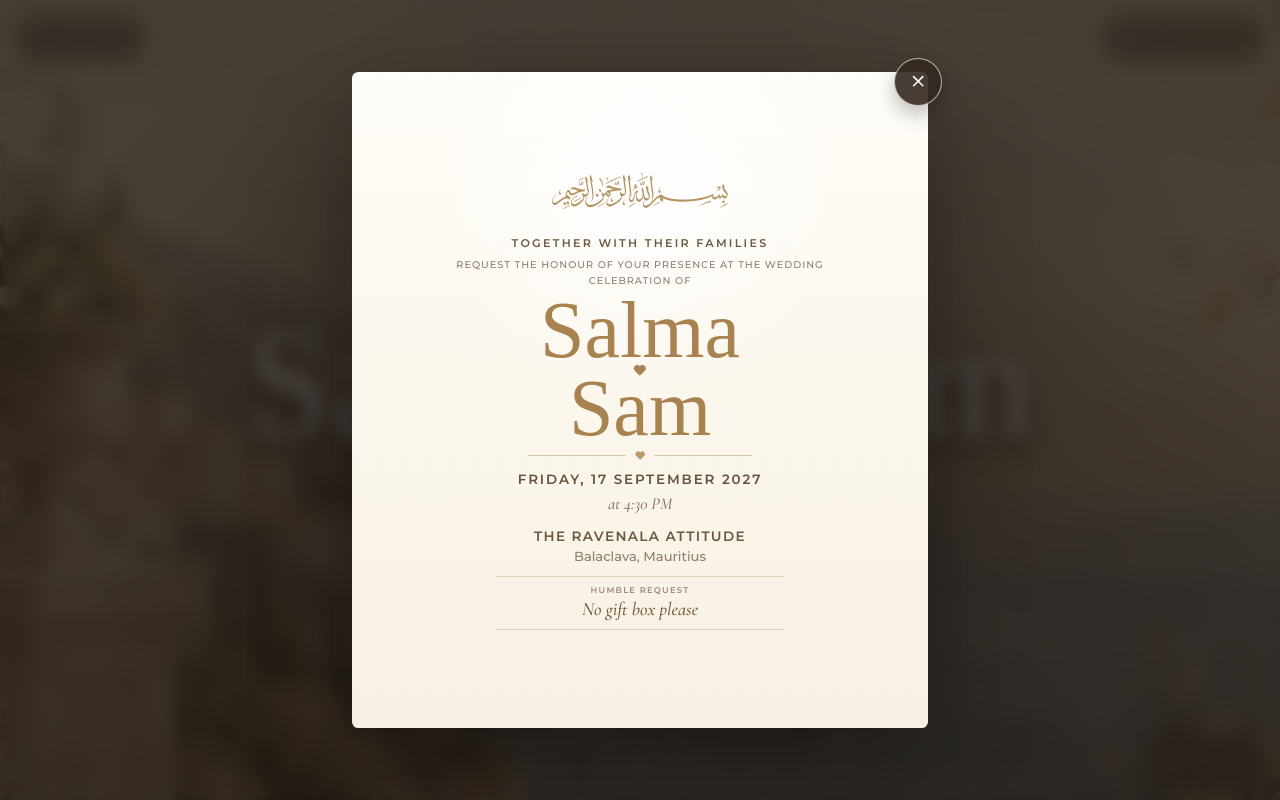
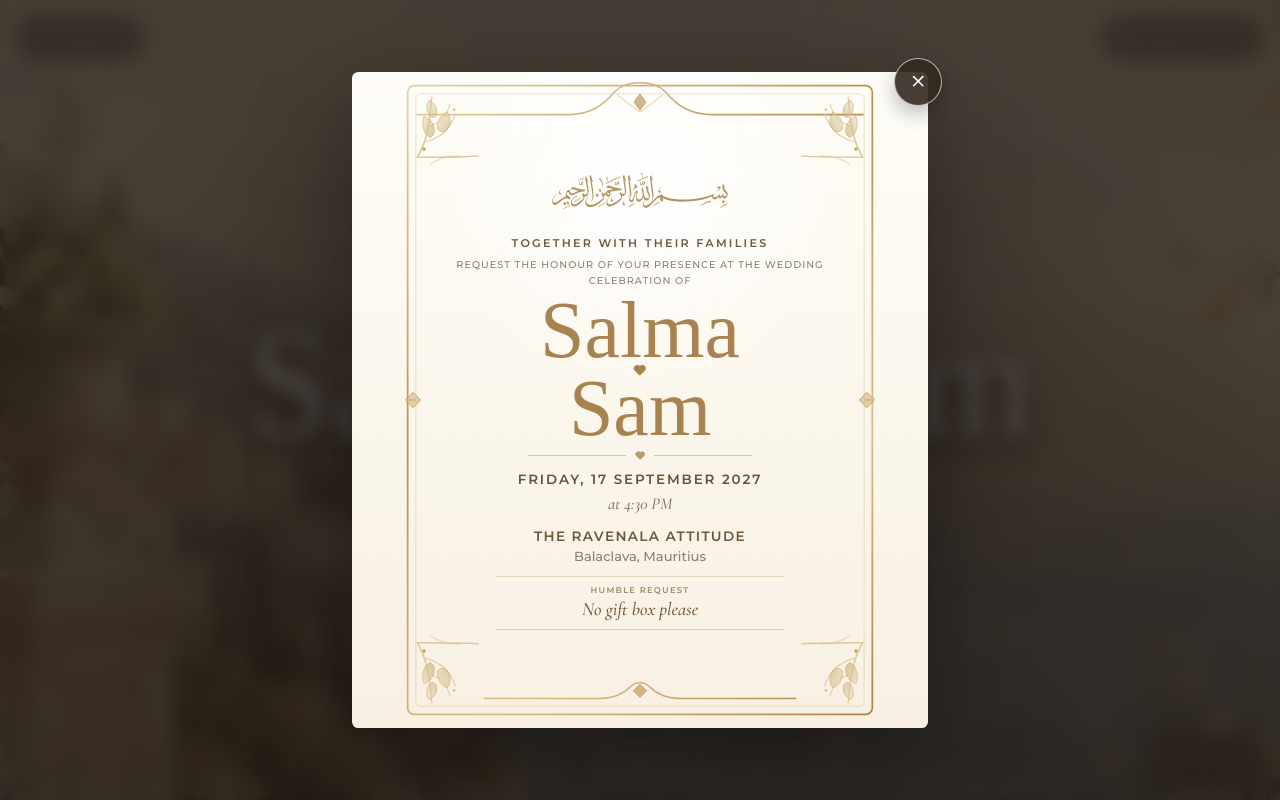
Before and after one commit to Ir-faan/Event-Invitation, a Next.js app: page /templates/coastal-reverie in a window 1280 px wide. Both pictures are taken after a click on the button "View card". Shown: the top 800 px of the page. Built offline with nearby package versions, Linux system fonts and the light colour scheme; a web font is replaced by a local one.

Commit message:
Use visible SVG artwork for traditional card border

```diff
--- a/components/coastal-traditional-card.tsx
+++ b/components/coastal-traditional-card.tsx
@@ -98,7 +98,7 @@ export function CoastalTraditionalCard({
             <article className={styles.card}>
               <img
                 className={styles.borderArtwork}
-                src="/images/traditional-card-border.webp"
+                src="/images/traditional-card-border.svg"
                 alt=""
                 aria-hidden="true"
               />
```
